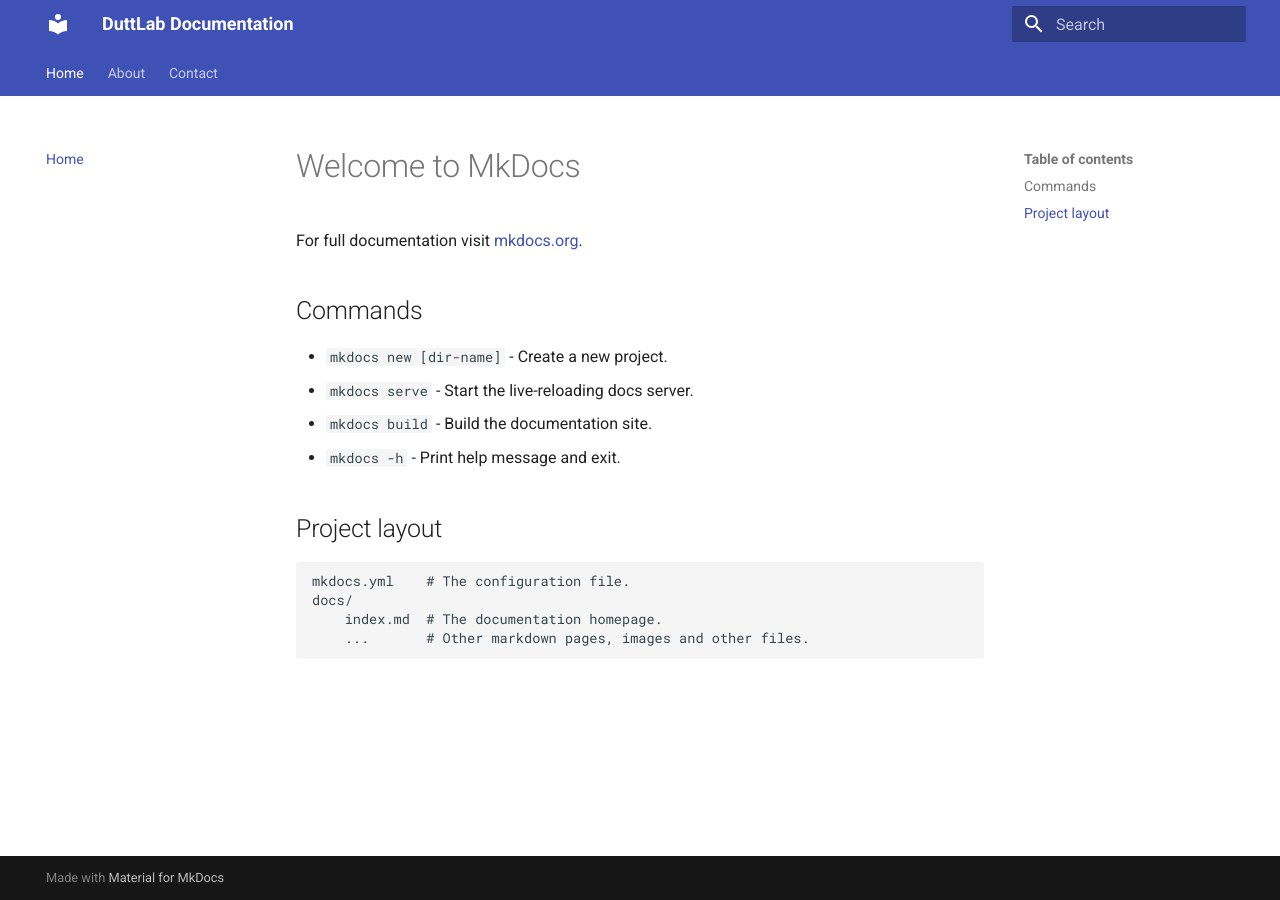
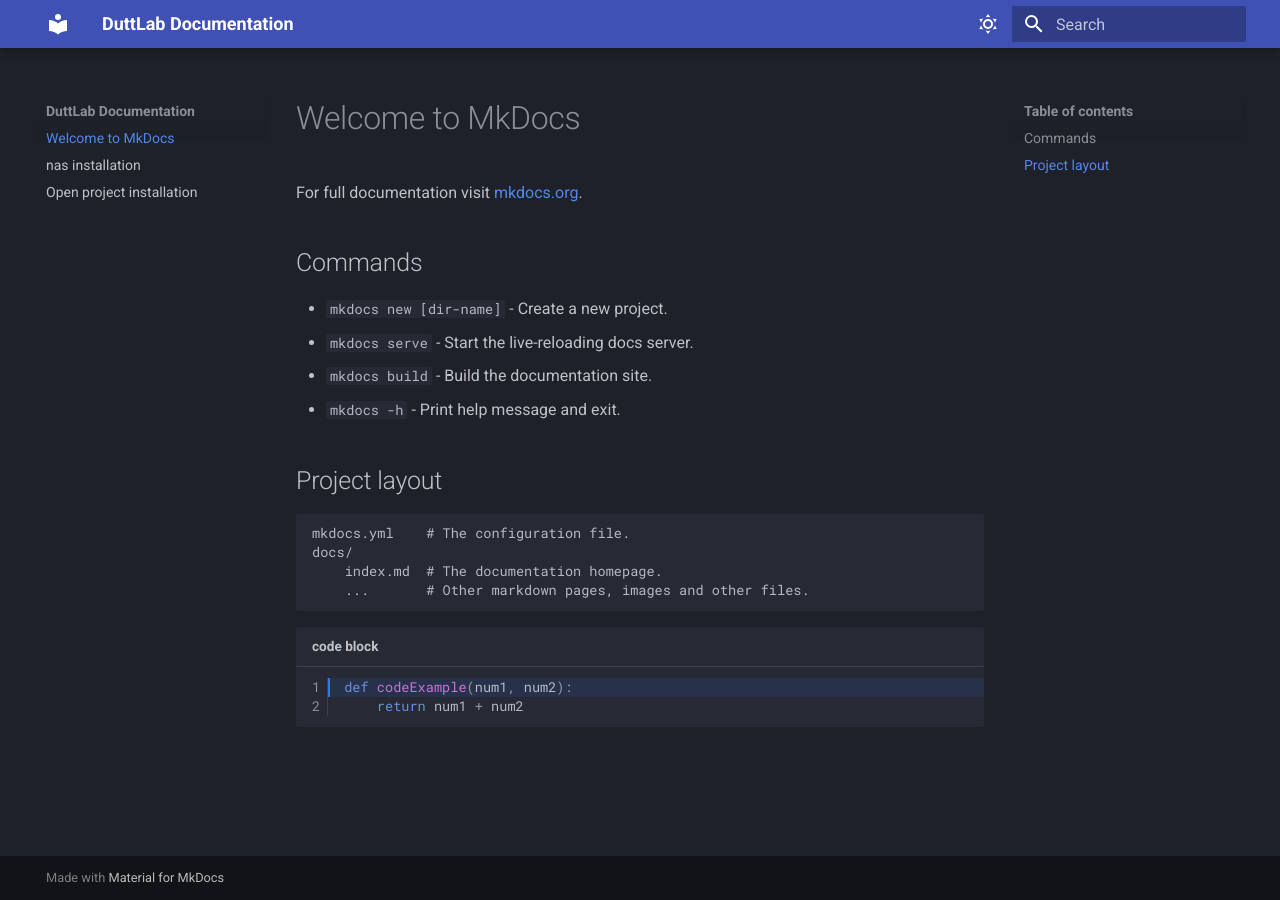
Before and after one commit to dilipteja1/Infra, an MkDocs documentation site: the page built from docs/index.md, in a window 1280 px wide. Built offline with MkDocs 1.6.1 and Material for MkDocs 9.7.7, drawn with Linux system fonts in a browser that asks for light colours.

Commit message:
material

````diff
--- a/docs/index.md
+++ b/docs/index.md
@@ -15,3 +15,9 @@ For full documentation visit [mkdocs.org](https://www.mkdocs.org).
     docs/
         index.md  # The documentation homepage.
         ...       # Other markdown pages, images and other files.
+
+
+```py title="code block" hl_lines="1" linenums="1"
+def codeExample(num1, num2):
+    return num1 + num2
+```
--- /dev/null
+++ b/docs/nas.md
@@ -0,0 +1 @@
+# nas installation
--- /dev/null
+++ b/docs/openproject.md
@@ -0,0 +1 @@
+# Open project installation
--- a/mkdocs.yml
+++ b/mkdocs.yml
@@ -2,13 +2,35 @@ site_name: DuttLab Documentation
 site_url: https://duttlab.github.io/
 theme:
   name: material
+  font:
+    text: Roboto
+    code: Roboto Mono
   palette:
-    - dark
-    - default
-  features:
-    - navigation.tabs
-    - navigation.sections
-nav:
-  - Home: index.md
-  - About: about.md
-  - Contact: contact.md
+    # dark mode
+    - scheme: slate
+      toggle:
+        icon: material/weather-sunny
+        name: Dark mode
+    # light mode
+    - scheme: default
+      toggle:
+        icon: material/weather-night
+        name: Light mode
+      primary: blue
+      accent: deep orange
+
+
+markdown_extensions:
+  - attr_list
+  - pymdownx.emoji:
+      emoji_index: !!python/name:material.extensions.emoji.twemoji
+      emoji_generator: !!python/name:material.extensions.emoji.to_svg
+  - pymdownx.highlight:
+      anchor_linenums: true
+      line_spans: __span
+      pygments_lang_class: true
+  - pymdownx.inlinehilite
+  - pymdownx.snippets
+  - pymdownx.superfences
+  - pymdownx.tabbed:
+      alternate_style: true
--- a/pyproject.toml
+++ b/pyproject.toml
@@ -1,9 +1,10 @@
 [tool.poetry]
-name = "Infra"
+name = "src"
 version = "0.1.0"
 description = "package manager for the project"
 authors = ["dilipteja1 <tejadilip23898@gmail.com>"]
 readme = "README.md"
+package-mode = false
 
 [tool.poetry.dependencies]
 python = "^3.12"
````
Also changed, not shown: 2 other files.
